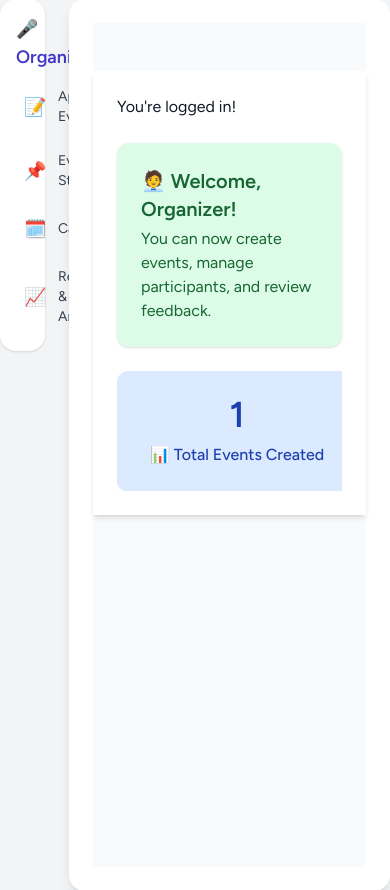
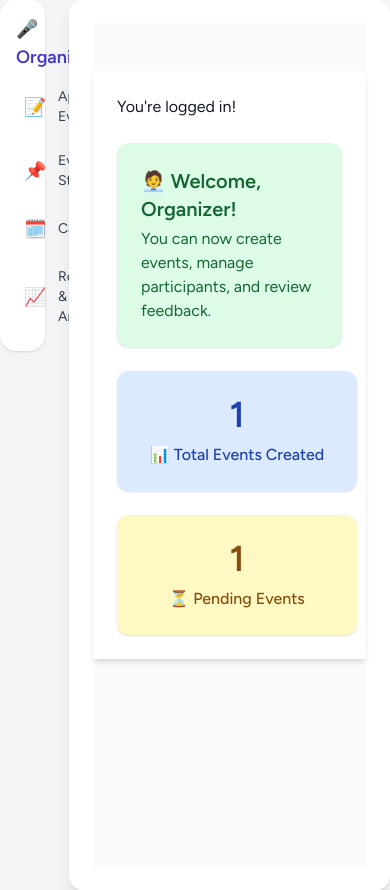
Before and after one commit to efnasyh/room-reservation-system, a Laravel app: page /dashboard in a window 390 px wide. Shown: the part 202-1092 px from the top of the page. Run offline with Laravel 12, Linux system fonts and the light colour scheme; a user stored in the database is signed in; data comes from the database, SQL or seed files in the repository; tables that the repository leaves empty hold one stand-in row (values such as "Sample post"); style sheets or scripts are compiled from the project's sources.

Commit message:
update lagii

```diff
--- a/resources/views/dashboard.blade.php
+++ b/resources/views/dashboard.blade.php
@@ -15,86 +15,109 @@
                         $role = auth()->user()->role;
                         $userId = auth()->id();
 
-                        // Pending events globally (used for admin/mpp)
                         $pending = \App\Models\Event::where('status', 'pending')->count();
-
-                        if ($role === 'mpp' || $role === 'admin') {
                         $upcoming = \App\Models\Event::where('date', '>=', now())->count();
                         $approved = \App\Models\Event::where('status', 'approved')->count();
                         $rejected = \App\Models\Event::where('status', 'rejected')->count();
-                        }
 
-                        if ($role === 'user') {
-                            // For organizer role: events created by their club/user
                         $clubEventsTotal = \App\Models\Event::where('user_id', $userId)->count();
                         $clubEventsPending = \App\Models\Event::where('user_id', $userId)->where('status', 'pending')->count();
-                        }
+
+                        $registeredEvents = \App\Models\StudentEvent::where('user_id', $userId)->pluck('event_id')->unique();
+                        $submittedFeedback = \App\Models\Feedback::where('user_id', $userId)->pluck('event_id')->unique();
+                        $notYetFeedback = $registeredEvents->diff($submittedFeedback)->count();
                     @endphp
 
+                    {{-- STUDENT --}}
 @if ($role === 'student')
-                        <div class="mt-6 p-6 bg-blue-100 rounded-xl shadow text-blue-800">
+    <div class="mt-6 p-6 bg-blue-100 rounded-xl shadow text-blue-800 text-center">
         <h3 class="text-xl font-bold mb-1">🎓 Welcome, Student!</h3>
         <p>You can now explore events, register, and provide feedback.</p>
     </div>
 
+    <!-- Counter Grid: 2 rows x 2 columns -->
+    <div class="mt-8 grid grid-cols-1 sm:grid-cols-2 gap-6 justify-center max-w-3xl mx-auto">
+        <!-- Upcoming Events -->
+        <div class="w-full p-6 bg-green-100 text-green-800 rounded-xl shadow text-center">
+            <div class="text-4xl font-extrabold">{{ $upcoming }}</div>
+            <div class="mt-2 font-medium">📅 Upcoming Events</div>
+        </div>
+
+        <!-- Registered Events -->
+        <div class="w-full p-6 bg-blue-100 text-blue-800 rounded-xl shadow text-center">
+            <div class="text-4xl font-extrabold">{{ $registeredEvents->count() }}</div>
+            <div class="mt-2 font-medium">📝 Registered Events</div>
+        </div>
+
+        <!-- Feedback Submitted -->
+        <div class="w-full p-6 bg-yellow-100 text-yellow-800 rounded-xl shadow text-center">
+            <div class="text-4xl font-extrabold">{{ $submittedFeedback->count() }}</div>
+            <div class="mt-2 font-medium">⭐ Feedback Submitted</div>
+        </div>
+
+        <!-- Feedback Not Submitted -->
+        <div class="w-full p-6 bg-red-100 text-red-800 rounded-xl shadow text-center">
+            <div class="text-4xl font-extrabold">{{ $notYetFeedback }}</div>
+            <div class="mt-2 font-medium">⏳ Feedback Not Submitted</div>
+        </div>
+    </div>
+
+                    {{-- ORGANIZER --}}
                     @elseif ($role === 'user')
                         <div class="mt-6 p-6 bg-green-100 rounded-xl shadow text-green-800">
                             <h3 class="text-xl font-bold mb-1">🧑‍💼 Welcome, Organizer!</h3>
                             <p>You can now create events, manage participants, and review feedback.</p>
                         </div>
-                            <!-- Organizer Counters -->
-                            <div class="mt-6 overflow-x-auto">
-                                <div class="flex gap-6 min-w-[480px]">
-                                    <div class="flex-1 min-w-[240px] p-6 bg-blue-100 text-blue-800 rounded-xl shadow hover:shadow-lg transform hover:scale-105 transition text-center">
+
+                        <div class="mt-6 flex gap-6 flex-wrap">
+                            <div class="flex-1 min-w-[240px] p-6 bg-blue-100 text-blue-800 rounded-xl shadow text-center">
                                 <div class="text-4xl font-extrabold">{{ $clubEventsTotal }}</div>
-                                        <div class="mt-2 text-base font-medium">📊 Total Events Created</div>
+                                <div class="mt-2 font-medium">📊 Total Events Created</div>
                             </div>
 
-                                    <div class="flex-1 min-w-[240px] p-6 bg-yellow-100 text-yellow-800 rounded-xl shadow hover:shadow-lg transform hover:scale-105 transition text-center">
+                            <div class="flex-1 min-w-[240px] p-6 bg-yellow-100 text-yellow-800 rounded-xl shadow text-center">
                                 <div class="text-4xl font-extrabold">{{ $clubEventsPending }}</div>
-                                        <div class="mt-2 text-base font-medium">⏳ Pending Events</div>
-                                    </div>
+                                <div class="mt-2 font-medium">⏳ Pending Events</div>
                             </div>
                         </div>
 
-
+                    {{-- MPP or ADMIN --}}
                     @elseif ($role === 'mpp' || $role === 'admin')
-                        <div class="mt-6 p-6 bg-{{ $role === 'mpp' ? 'purple' : 'yellow' }}-100 rounded-xl shadow text-{{ $role === 'mpp' ? 'purple' : 'yellow' }}-800">
-                            <h3 class="text-xl font-bold mb-1">
-                                👋 Welcome, {{ $role === 'mpp' ? 'MPP' : 'HEP' }}!
-                            </h3>
+                        <div class="mt-6 p-6 bg-yellow-100 rounded-xl shadow text-yellow-800">
+                            <h3 class="text-xl font-bold mb-1">👋 Welcome, {{ strtoupper($role) }}!</h3>
                             <p>You can now oversee applications, approve events, and manage student requests.</p>
-
-                            <!-- Admin/Mpp Counters -->
-                            <div class="mt-6 overflow-x-auto">
-                                <div class="flex gap-6 min-w-[768px]">
-                                    <div class="flex-1 min-w-[240px] p-6 rounded-xl shadow hover:shadow-lg transform hover:scale-105 transition text-center" style="background-color: #fef9c3; color:rgb(0, 0, 0);">
-                                        <div class="text-4xl font-extrabold">{{ $pending }}</div>
-                                        <div class="mt-2 text-base font-medium">⏳ Pending Events</div>
                         </div>
 
-                                    <div class="flex-1 min-w-[240px] bg-blue-100 text-blue-800 p-6 rounded-xl shadow hover:shadow-lg transform hover:scale-105 transition text-center">
+                        <div class="mt-6 flex gap-6 flex-wrap">
+                            <div class="flex-1 min-w-[240px] p-6 bg-orange-100 text-orange-800 rounded-xl shadow text-center">
+                                <div class="text-4xl font-extrabold">{{ $pending }}</div>
+                                <div class="mt-2 font-medium">⏳ Pending Events</div>
+                            </div>
+
+                            <div class="flex-1 min-w-[240px] p-6 bg-blue-100 text-blue-800 rounded-xl shadow text-center">
                                 <div class="text-4xl font-extrabold">{{ $upcoming }}</div>
-                                        <div class="mt-2 text-base font-medium">📅 Upcoming Events</div>
+                                <div class="mt-2 font-medium">📅 Upcoming Events</div>
                             </div>
-                                    <div class="flex-1 min-w-[240px] bg-green-100 text-green-800 p-6 rounded-xl shadow hover:shadow-lg transform hover:scale-105 transition text-center">
+
+                            <div class="flex-1 min-w-[240px] p-6 bg-green-100 text-green-800 rounded-xl shadow text-center">
                                 <div class="text-4xl font-extrabold">{{ $approved }}</div>
-                                        <div class="mt-2 text-base font-medium">✅ Approved Events</div>
+                                <div class="mt-2 font-medium">✅ Approved Events</div>
                             </div>
-                                    <div class="flex-1 min-w-[240px] bg-red-100 text-red-800 p-6 rounded-xl shadow hover:shadow-lg transform hover:scale-105 transition text-center">
+
+                            <div class="flex-1 min-w-[240px] p-6 bg-red-100 text-red-800 rounded-xl shadow text-center">
                                 <div class="text-4xl font-extrabold">{{ $rejected }}</div>
-                                        <div class="mt-2 text-base font-medium">❌ Rejected Events</div>
-                                    </div>
-                                </div>
+                                <div class="mt-2 font-medium">❌ Rejected Events</div>
                             </div>
                         </div>
 
+                    {{-- UNKNOWN ROLE --}}
                     @else
                         <div class="mt-6 p-6 bg-red-100 rounded-xl shadow text-red-800">
                             <h3 class="text-xl font-bold mb-1">⚠️ Unknown Role</h3>
                             <p>Please contact the administrator to resolve your account status.</p>
                         </div>
                     @endif
+
                 </div>
             </div>
         </div>
```
Also changed, not shown: resources/views/club_associations/index.blade.php (+6 -7 lines), resources/views/events/report.blade.php (+28 -48 lines), resources/views/welcome.blade.php (+10 -5 lines). Lines whose indentation alone changed are shown as unchanged.
